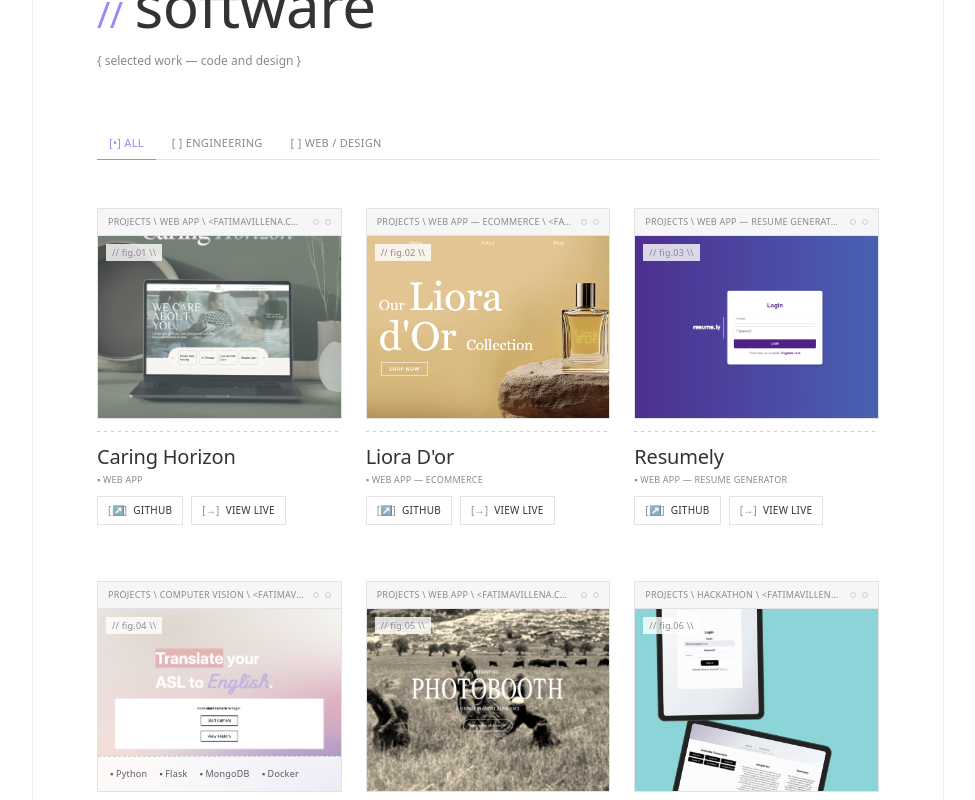
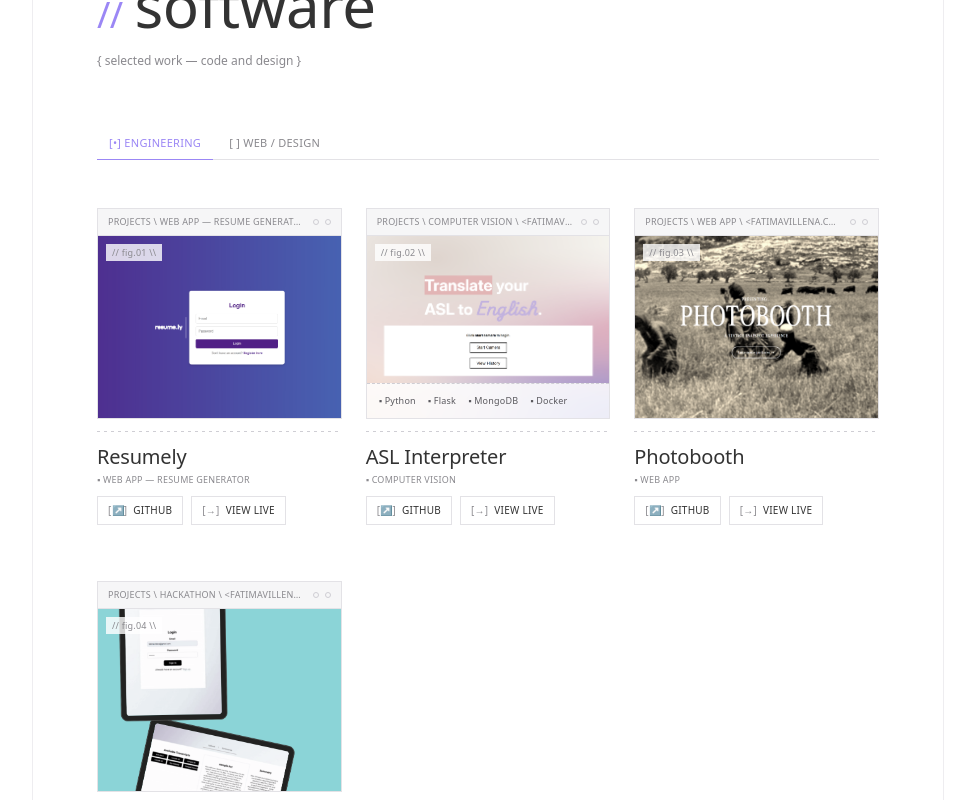
Before and after one commit to favils/portfolio-website, a Next.js app: page / in a window 1280 px wide. Shown: the part 3380-4180 px from the top of the page, without its empty margins (276-1251 px from the left). Built offline with nearby package versions, Linux system fonts and the light colour scheme; no server answers.

Commit message:
recategorize resumely and photobooth, default to engineering tab

```diff
--- a/src/components/sections/Software.jsx
+++ b/src/components/sections/Software.jsx
@@ -9,15 +9,13 @@ import WindowFrame from "@/components/ui/WindowFrame";
 import { projects } from "@/data/projects";
 
 const TABS = [
-  { id: "all", label: "ALL" },
   { id: "engineering", label: "ENGINEERING" },
   { id: "design", label: "WEB / DESIGN" },
 ];
 
 export default function Software() {
-  const [tab, setTab] = useState("all");
-  const filtered =
-    tab === "all" ? projects : projects.filter((p) => p.category === tab);
+  const [tab, setTab] = useState("engineering");
+  const filtered = projects.filter((p) => p.category === tab);
 
   return (
     <section id="software" className="scroll-mt-24 border-t border-hairline">
--- a/src/data/projects.js
+++ b/src/data/projects.js
@@ -19,7 +19,7 @@ export const projects = [
     title: "Resumely",
     image: "/resumely.png",
     type: "WEB APP — RESUME GENERATOR",
-    category: "design",
+    category: "engineering",
     github: "https://github.com/favils/resume.ly",
     live: "https://resume-generator-bxf0.onrender.com/",
   },
@@ -36,7 +36,7 @@ export const projects = [
     title: "Photobooth",
     image: "/photobooth.png",
     type: "WEB APP",
-    category: "design",
+    category: "engineering",
     github: "https://github.com/favils/photobooth",
     live: "https://photobooth-pink.vercel.app/",
   },
```
